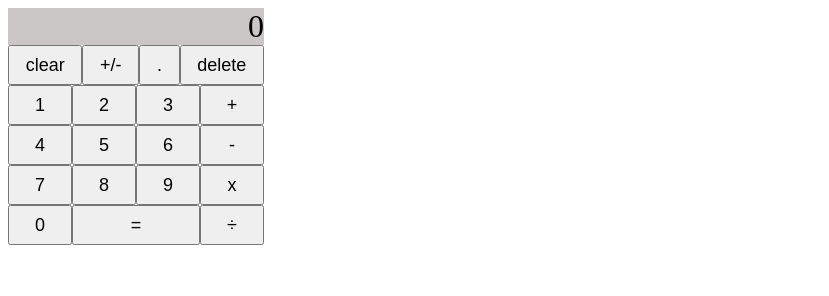
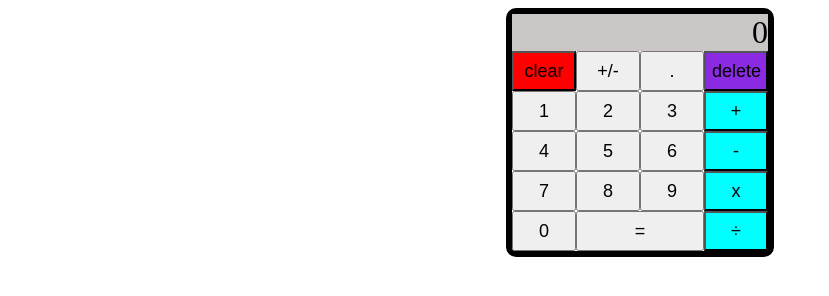
Before and after one commit to steniowrsilva/calculator, a plain HTML site: page index.html in a window 1280 px wide. Shown: the whole page, without its empty margins (0-829 px from the left). Drawn offline with Linux system fonts and the light colour scheme.

Commit message:
change colors and borders

```diff
--- a/style.css
+++ b/style.css
@@ -2,6 +2,9 @@
     width: 256px;
     display: flex;
     flex-direction: column;
+    margin: auto;
+    border-radius: 10px;
+    border: 6px solid black;
 }
 
 #display {
@@ -12,10 +15,20 @@
 
 #change {
     display: flex;
+    justify-content: space-evenly;
 }
 
 #change button {
     flex-grow: 1;
+    width: 25%;
+}
+
+#change #clear {
+    background-color: red;
+}
+
+#change #delete {
+    background-color:blueviolet;
 }
 
 #numbers-operators {
@@ -42,6 +55,10 @@
     flex-direction: column;
 }
 
+#operators button {
+    background-color: aqua;
+}
+
 button {
     height: 40px;
     font-size: large;
```
